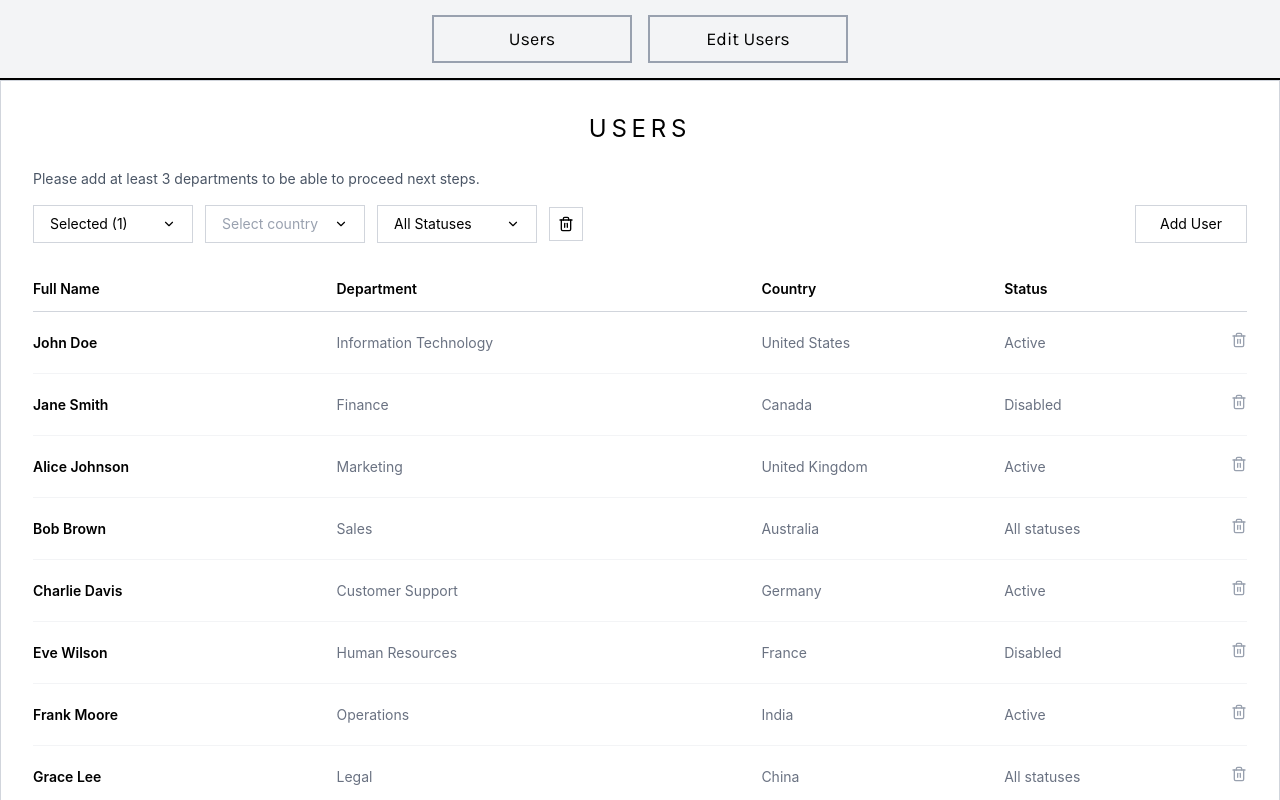
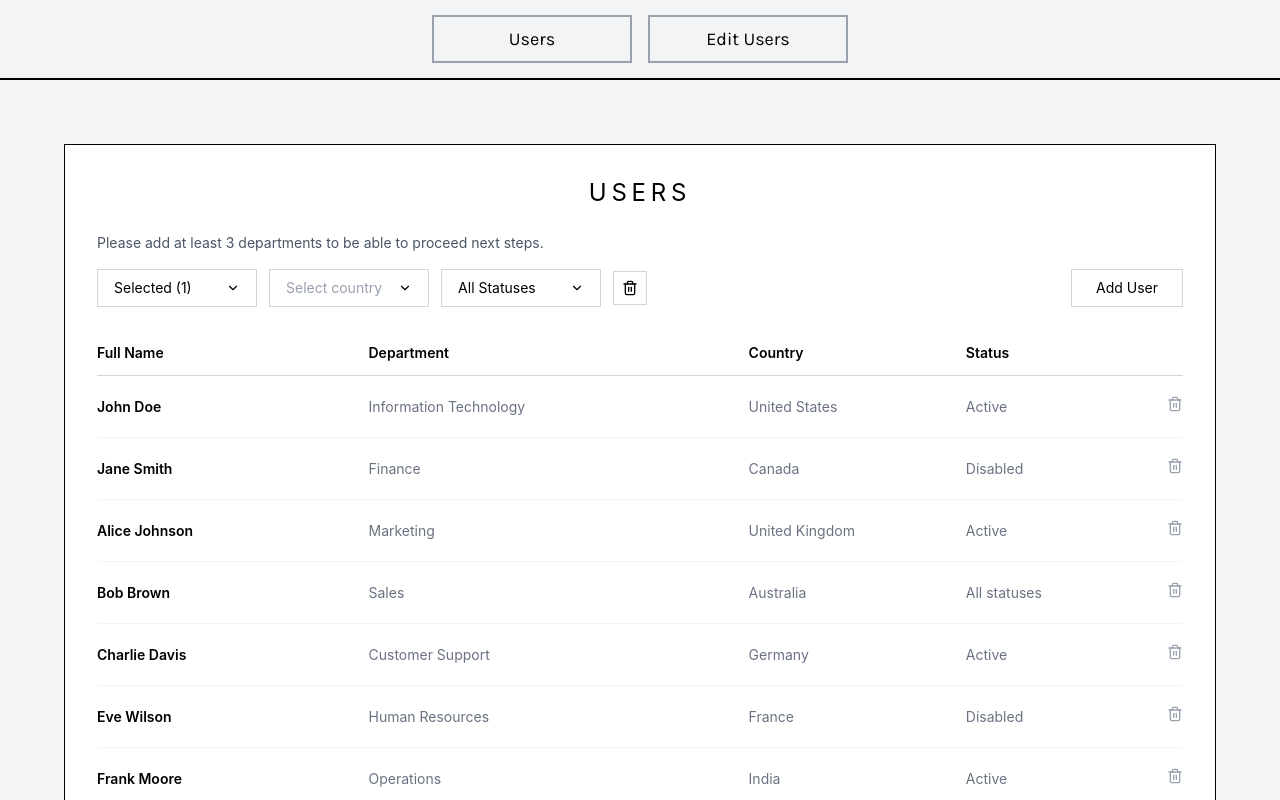
Before and after one commit to Pasta298/test_task_10.06, a React (Vite) app: page /users in a window 1280 px wide. Built offline with nearby package versions, Linux system fonts and the light colour scheme.

Commit message:
Users' Page changed

```diff
--- a/src/pages/UserPage.tsx
+++ b/src/pages/UserPage.tsx
@@ -116,8 +116,8 @@ function MultiSelectDropdown({
 
 export default function UsersPage() {
   return (
-    <div className="bg-gray-100 min-h-full">
-      <div className="border border-gray-300 bg-white p-8">
+    <div className="bg-gray-100 min-h-full p-16">
+      <div className="border border-black bg-white p-8">
         <h1 className="text-center text-2xl tracking-[0.2em] font-normal mb-6">
           USERS
         </h1>
```
